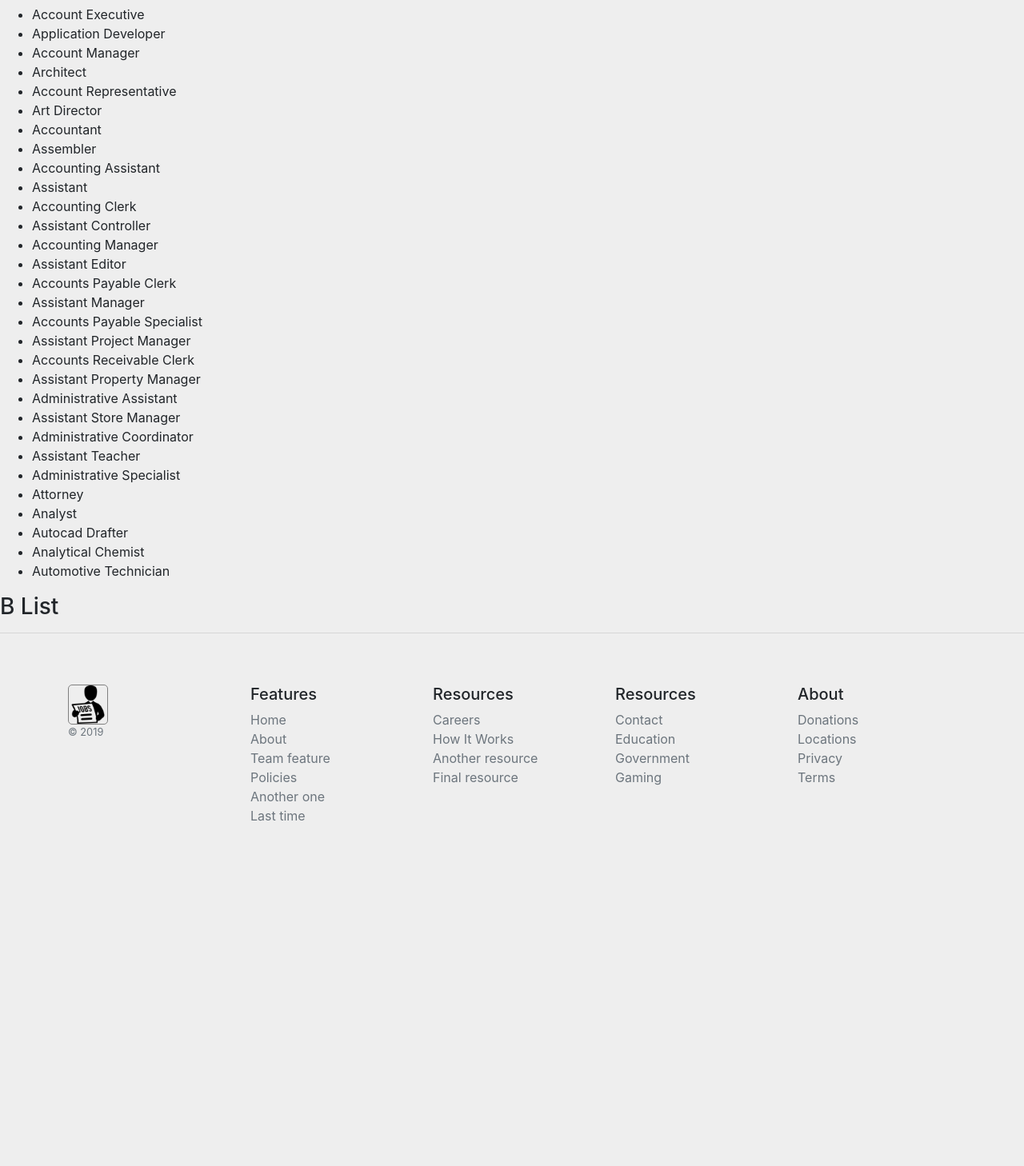
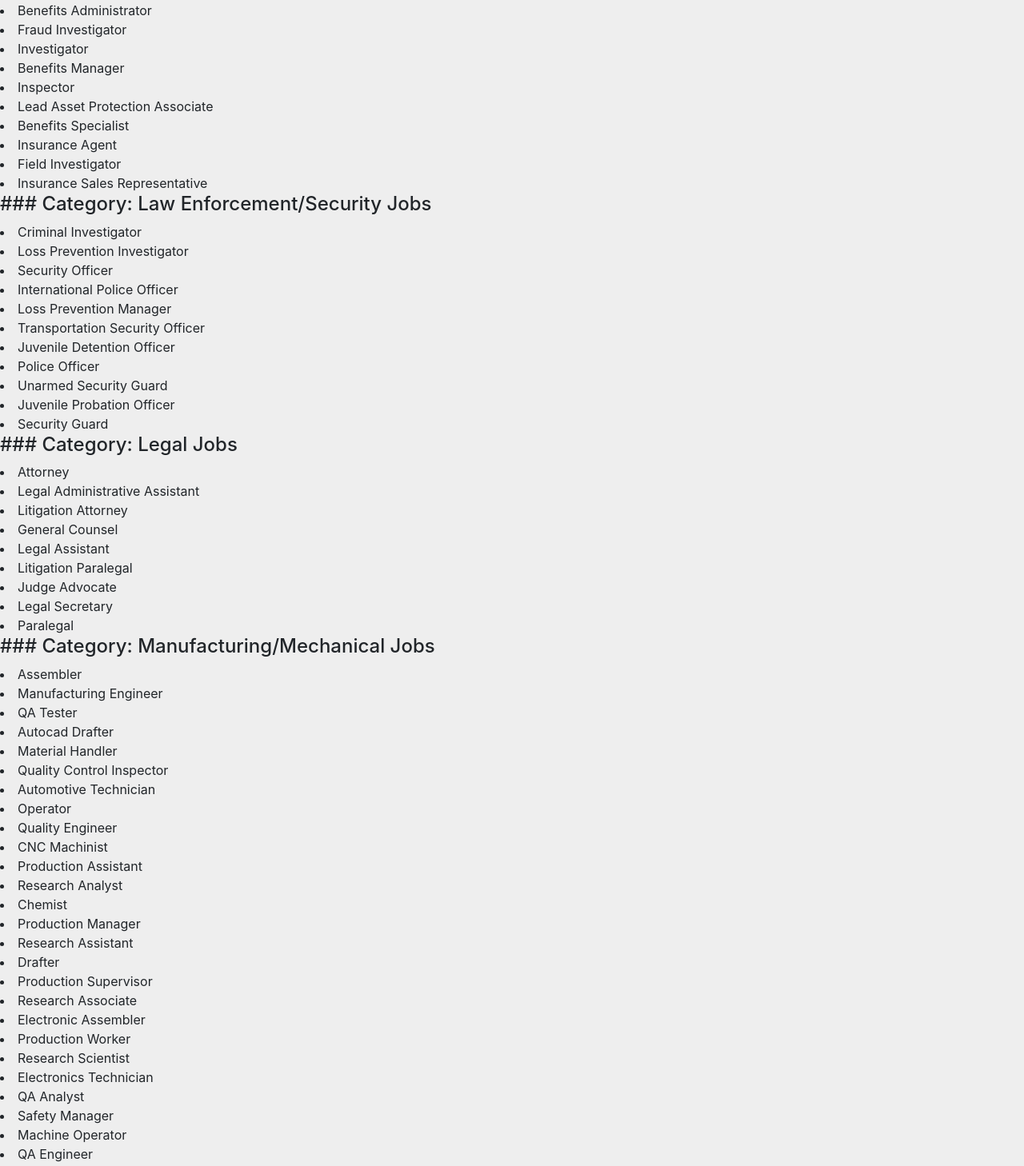
Before and after one commit to lelisloisBen/jobs, a React (Create React App) app: page /Policies in a window 1280 px wide. Shown: the part 8000-9458 px from the top of the page at 80% size. Before the commit the page ends 9096 px from the top, so only its background shows below. Built offline with nearby package versions, Linux system fonts and the light colour scheme.

Commit message:
more jobs list

```diff
--- a/src/pages/Policies/Policies.js
+++ b/src/pages/Policies/Policies.js
@@ -381,6 +381,84 @@ class Policies extends Component {
         <li>HR Generalist</li>
         <li>Recruiter</li>
 
+        <h4>### Category: Insurance Jobs</h4>
+
+        <li>Benefits Administrator</li>
+        <li>Fraud Investigator</li>
+        <li>Investigator</li>
+        <li>Benefits Manager</li>
+        <li>Inspector</li>
+        <li>Lead Asset Protection Associate</li>
+        <li>Benefits Specialist</li>
+        <li>Insurance Agent</li>
+        <li>Field Investigator</li>
+        <li>Insurance Sales Representative</li>
+
+        <h4>### Category: Law Enforcement/Security Jobs</h4>
+
+        <li>Criminal Investigator</li>
+        <li>Loss Prevention Investigator</li>
+        <li>Security Officer</li>
+        <li>International Police Officer</li>
+        <li>Loss Prevention Manager</li>
+        <li>Transportation Security Officer</li>
+        <li>Juvenile Detention Officer</li>
+        <li>Police Officer</li>
+        <li>Unarmed Security Guard</li>
+        <li>Juvenile Probation Officer</li>
+        <li>Security Guard</li>
+
+        <h4>### Category: Legal Jobs</h4>
+
+
+        <li>Attorney</li>
+        <li>Legal Administrative Assistant</li>
+        <li>Litigation Attorney</li>
+        <li>General Counsel</li>
+        <li>Legal Assistant</li>
+        <li>Litigation Paralegal</li>
+        <li>Judge Advocate</li>
+        <li>Legal Secretary</li>
+        <li>Paralegal</li>
+
+        <h4>### Category: Manufacturing/Mechanical Jobs</h4>
+
+        <li>Assembler</li>
+        <li>Manufacturing Engineer</li>
+        <li>QA Tester</li>
+        <li>Autocad Drafter</li>
+        <li>Material Handler</li>
+        <li>Quality Control Inspector</li>
+        <li>Automotive Technician</li>
+        <li>Operator</li>
+        <li>Quality Engineer</li>
+        <li>CNC Machinist</li>
+        <li>Production Assistant</li>
+        <li>Research Analyst</li>
+        <li>Chemist</li>
+        <li>Production Manager</li>
+        <li>Research Assistant</li>
+        <li>Drafter</li>
+        <li>Production Supervisor</li>
+        <li>Research Associate</li>
+        <li>Electronic Assembler</li>
+        <li>Production Worker</li>
+        <li>Research Scientist</li>
+        <li>Electronics Technician</li>
+        <li>QA Analyst</li>
+        <li>Safety Manager</li>
+        <li>Machine Operator</li>
+        <li>QA Engineer</li>
+        <li>Technician</li>
+        <li>Machinist</li>
+        <li>QA Specialist</li>
+        <li>Test Technician</li>
+
+
+
+
+
+
 
 
 
```
